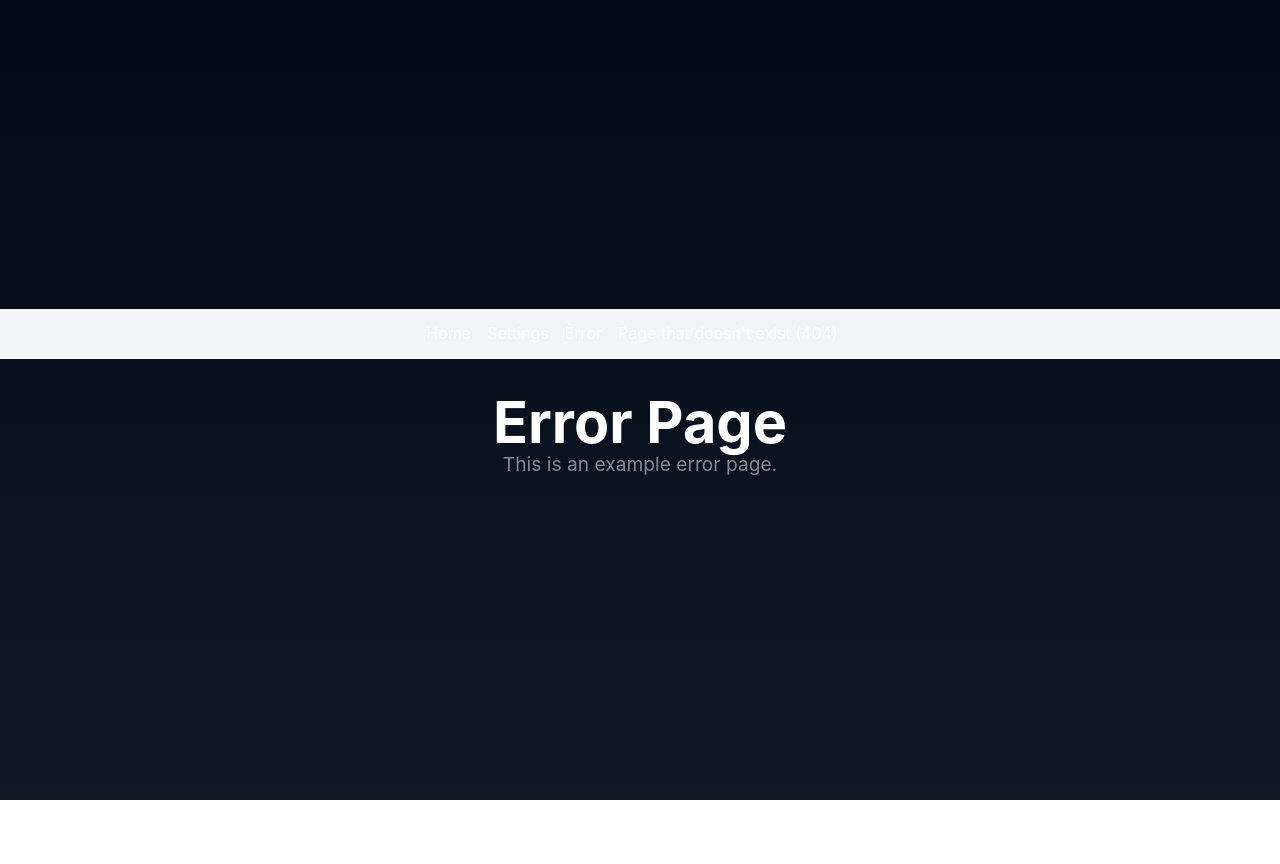
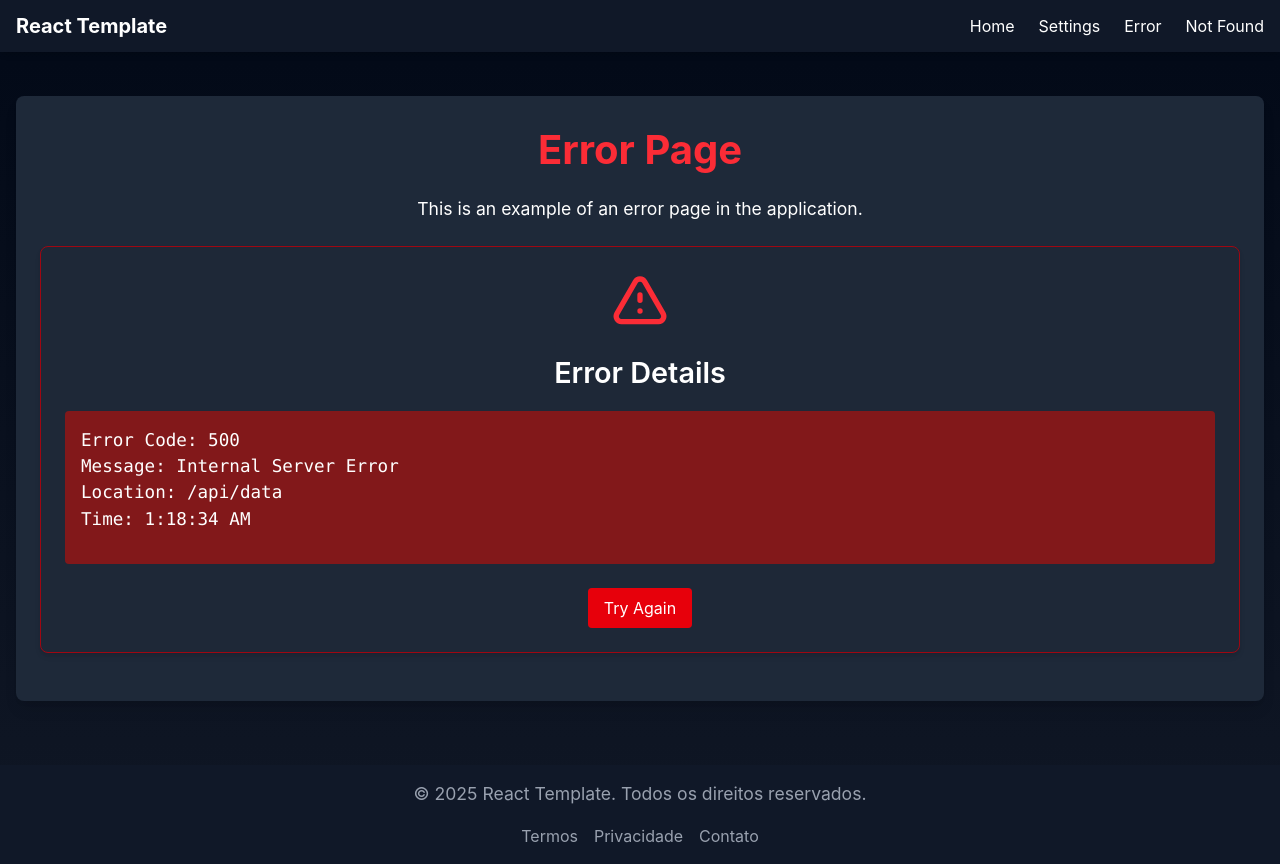
Before and after one commit to FerJSsilva/rsbuild-react-template, a React app: page /error in a window 1280 px wide. Before the commit this address had no page. Before the commit the page ends 800 px from the top, so only its background shows below. Built offline with nearby package versions, Linux system fonts and the light colour scheme; the HTML template or start-up script is replaced by a standard one.

Commit message:
feat: enhance UI with improved layout, styling, and error handling components

```diff
--- a/src/App.css
+++ b/src/App.css
@@ -5,24 +5,43 @@ body {
   color: #fff;
   font-family: Inter, Avenir, Helvetica, Arial, sans-serif;
   background-image: linear-gradient(to bottom, #020917, #101725);
+  min-height: 100vh;
 }
 
-.content {
-  display: flex;
-  min-height: 100vh;
-  line-height: 1.1;
-  text-align: center;
-  flex-direction: column;
-  justify-content: center;
+h1 {
+  font-size: 2.5rem;
+  font-weight: 700;
+  margin-bottom: 1rem;
 }
 
-.content h1 {
-  font-size: 3.6rem;
-  font-weight: 700;
+h2 {
+  font-size: 1.8rem;
+  font-weight: 600;
+  margin-bottom: 0.75rem;
 }
 
-.content p {
-  font-size: 1.2rem;
-  font-weight: 400;
-  opacity: 0.5;
+p {
+  font-size: 1.1rem;
+  line-height: 1.5;
+  margin-bottom: 1rem;
 }
+
+/* Estilo para links ativos */
+.active-link {
+  color: #60a5fa; /* blue-400 */
+  font-weight: 500;
+}
+
+/* Animação de transição para links */
+a {
+  transition: all 0.2s ease-in-out;
+}
+
+/* Estilo para cards de conteúdo */
+.content-card {
+  background-color: rgba(31, 41, 55, 0.7); /* gray-800 com opacidade */
+  border-radius: 0.5rem;
+  padding: 1.5rem;
+  margin-bottom: 1.5rem;
+  box-shadow: 0 4px 6px -1px rgba(0, 0, 0, 0.1), 0 2px 4px -1px rgba(0, 0, 0, 0.06);
+}
--- a/src/App.jsx
+++ b/src/App.jsx
@@ -7,15 +7,23 @@ import NotFound from './pages/NotFound';
 
 const App = () => {
   return (
-    <div className="content">
-      <nav className="mb-4 p-4 bg-gray-100">
-        <Link href="/" className="mr-4">Home</Link>
-        <Link href="/settings" className="mr-4">Settings</Link>
-        <Link href="/error" className="mr-4">Error</Link>
-        <Link href="/not-found" className="mr-4">Page that doesn't exist (404)</Link>
+    <div className="flex flex-col min-h-screen">
+      {/* Cabeçalho */}
+      <header className="fixed top-0 w-full bg-gray-900 text-white shadow-md z-10">
+        <div className="container mx-auto px-4 py-3 flex justify-between items-center">
+          <div className="text-xl font-bold">React Template</div>
+          <nav className="flex space-x-6">
+            <Link href="/" className="hover:text-blue-400 transition-colors">Home</Link>
+            <Link href="/settings" className="hover:text-blue-400 transition-colors">Settings</Link>
+            <Link href="/error" className="hover:text-blue-400 transition-colors">Error</Link>
+            <Link href="/not-found" className="hover:text-blue-400 transition-colors">Not Found</Link>
           </nav>
+        </div>
+      </header>
 
-      <div className="p-4">
+      {/* Conteúdo */}
+      <main className="container mx-auto px-4 pt-24 pb-16 flex-grow">
+        <div className="bg-gray-800 bg-opacity-50 rounded-lg shadow-lg p-6">
           <Switch>
             <Route path="/" component={Home} />
             <Route path="/settings" component={Settings} />
@@ -23,6 +31,19 @@ const App = () => {
             <Route component={NotFound} />
           </Switch>
         </div>
+      </main>
+
+      {/* Rodapé */}
+      <footer className="w-full bg-gray-900 text-gray-400 py-4">
+        <div className="container mx-auto px-4 text-center">
+          <p>© 2025 React Template. Todos os direitos reservados.</p>
+          <div className="mt-2">
+            <a href="#" className="text-gray-400 hover:text-white mx-2">Termos</a>
+            <a href="#" className="text-gray-400 hover:text-white mx-2">Privacidade</a>
+            <a href="#" className="text-gray-400 hover:text-white mx-2">Contato</a>
+          </div>
+        </div>
+      </footer>
     </div>
   );
 };
--- a/src/pages/Error.jsx
+++ b/src/pages/Error.jsx
@@ -1,8 +1,30 @@
 const Error = () => {
   return (
-    <div>
-      <h1>Error Page</h1>
-      <p>This is an example error page.</p>
+    <div className="text-center">
+      <h1 className="text-red-500">Error Page</h1>
+      <p>This is an example of an error page in the application.</p>
+
+      <div className="content-card mt-6 border border-red-800">
+        <div className="flex items-center justify-center mb-4">
+          <svg xmlns="http://www.w3.org/2000/svg" className="h-16 w-16 text-red-500" fill="none" viewBox="0 0 24 24" stroke="currentColor">
+            <path strokeLinecap="round" strokeLinejoin="round" strokeWidth={2} d="M12 9v2m0 4h.01m-6.938 4h13.856c1.54 0 2.502-1.667 1.732-3L13.732 4c-.77-1.333-2.694-1.333-3.464 0L3.34 16c-.77 1.333.192 3 1.732 3z" />
+          </svg>
+        </div>
+
+        <h2>Error Details</h2>
+        <div className="bg-red-900 bg-opacity-30 p-4 rounded mt-4 text-left">
+          <p className="font-mono text-sm">
+            Error Code: 500<br />
+            Message: Internal Server Error<br />
+            Location: /api/data<br />
+            Time: {new Date().toLocaleTimeString()}
+          </p>
+        </div>
+
+        <button className="mt-6 px-4 py-2 bg-red-600 rounded hover:bg-red-700 transition-colors">
+          Try Again
+        </button>
+      </div>
     </div>
   );
 };
--- a/src/pages/Home.jsx
+++ b/src/pages/Home.jsx
@@ -1,8 +1,18 @@
 const Home = () => {
   return (
-    <div>
+    <div className="text-center">
       <h1>Home Page</h1>
-      <p>This is the home page of the application.</p>
+      <p>Welcome to our React Template application with Wouter routing.</p>
+
+      <div className="content-card mt-6">
+        <h2>Features</h2>
+        <ul className="list-disc list-inside text-left mt-4">
+          <li>Simple and efficient routing with Wouter</li>
+          <li>Responsive design with Tailwind CSS</li>
+          <li>Modern React practices</li>
+          <li>Clean project structure</li>
+        </ul>
+      </div>
     </div>
   );
 };
--- a/src/pages/NotFound.jsx
+++ b/src/pages/NotFound.jsx
@@ -1,8 +1,28 @@
 const NotFound = () => {
   return (
-    <div>
-      <h1>404 - Page Not Found</h1>
-      <p>The page you are looking for does not exist.</p>
+    <div className="text-center">
+      <h1 className="text-yellow-500">404 - Page Not Found</h1>
+      <p>The page you are looking for does not exist or has been moved.</p>
+
+      <div className="content-card mt-6 border border-yellow-800">
+        <div className="flex items-center justify-center mb-4">
+          <svg xmlns="http://www.w3.org/2000/svg" className="h-16 w-16 text-yellow-500" fill="none" viewBox="0 0 24 24" stroke="currentColor">
+            <path strokeLinecap="round" strokeLinejoin="round" strokeWidth={2} d="M9.172 16.172a4 4 0 015.656 0M9 10h.01M15 10h.01M21 12a9 9 0 11-18 0 9 9 0 0118 0z" />
+          </svg>
+        </div>
+
+        <h2>Oops! We couldn't find that page</h2>
+        <p className="mt-4">
+          The page you're looking for might have been removed, had its name changed,
+          or is temporarily unavailable.
+        </p>
+
+        <div className="mt-6 flex justify-center">
+          <a href="/" className="px-4 py-2 bg-yellow-600 rounded hover:bg-yellow-700 transition-colors">
+            Return to Home
+          </a>
+        </div>
+      </div>
     </div>
   );
 };
--- a/src/pages/Settings.jsx
+++ b/src/pages/Settings.jsx
@@ -1,8 +1,36 @@
 const Settings = () => {
   return (
-    <div>
+    <div className="text-center">
       <h1>Settings Page</h1>
-      <p>This is the settings page of the application.</p>
+      <p>Configure your application preferences here.</p>
+
+      <div className="content-card mt-6">
+        <h2>Application Settings</h2>
+        <div className="mt-4 space-y-4">
+          <div className="flex items-center justify-between p-2 border border-gray-700 rounded">
+            <span>Dark Mode</span>
+            <button className="px-3 py-1 bg-blue-600 rounded hover:bg-blue-700">
+              Enabled
+            </button>
+          </div>
+
+          <div className="flex items-center justify-between p-2 border border-gray-700 rounded">
+            <span>Notifications</span>
+            <button className="px-3 py-1 bg-gray-600 rounded hover:bg-gray-700">
+              Disabled
+            </button>
+          </div>
+
+          <div className="flex items-center justify-between p-2 border border-gray-700 rounded">
+            <span>Language</span>
+            <select className="px-3 py-1 bg-gray-800 rounded border border-gray-700">
+              <option>English</option>
+              <option>Portuguese</option>
+              <option>Spanish</option>
+            </select>
+          </div>
+        </div>
+      </div>
     </div>
   );
 };
```
Lines whose indentation alone changed are shown as unchanged.
